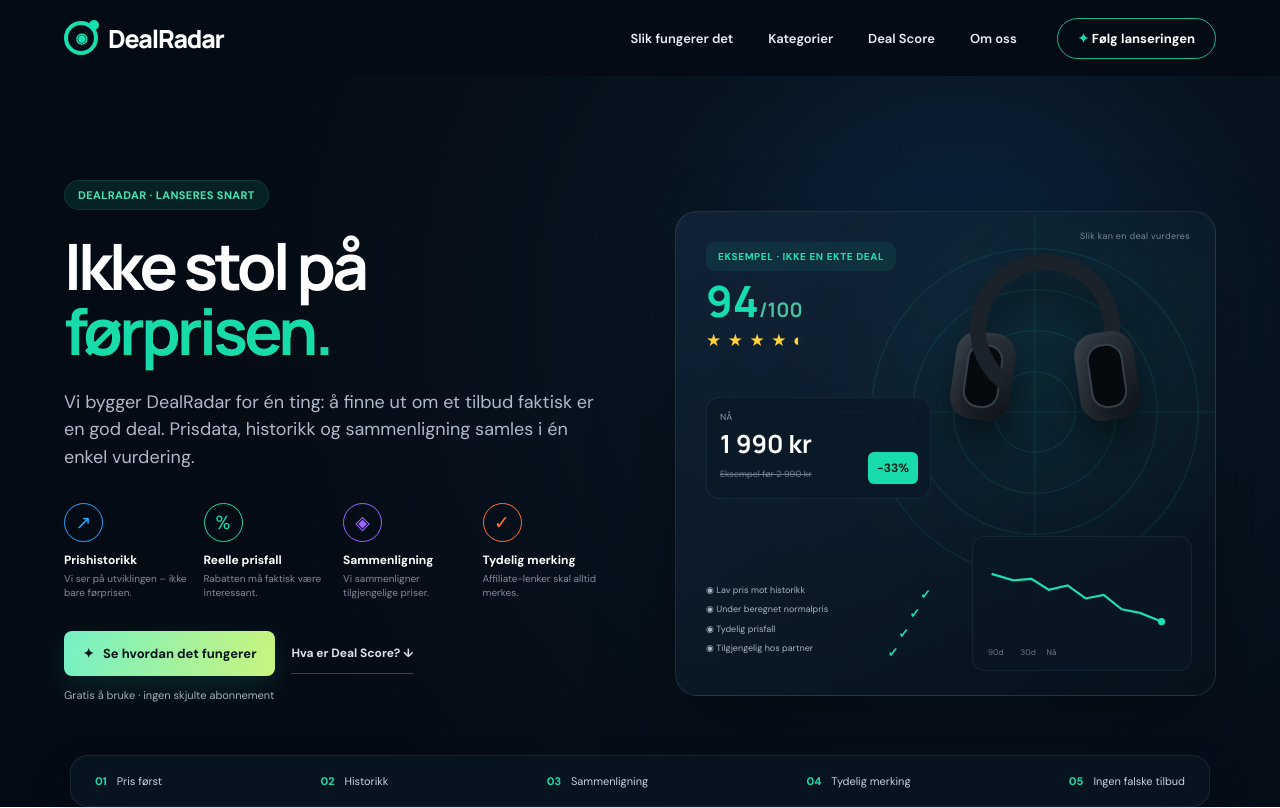
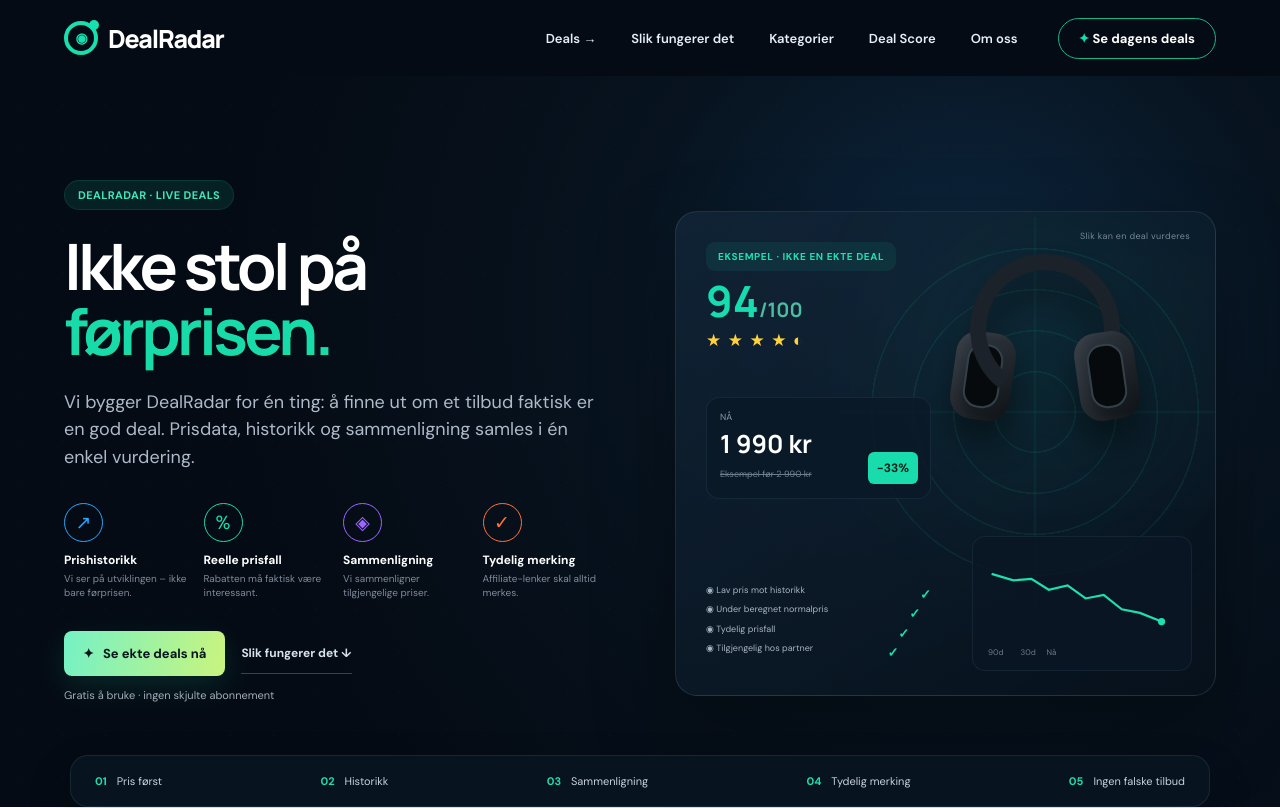
Before and after one commit to sveinolav88-oss/Dealradar, a Next.js app: page / in a window 1280 px wide. Shown: the top 808 px of the page. Built offline with nearby package versions, Linux system fonts and the light colour scheme.

Commit message:
Add prominent Deals navigation and live CTAs

```diff
--- a/app/page.tsx
+++ b/app/page.tsx
@@ -26,18 +26,18 @@
     <div className="site">
       <nav className="nav">
         <a className="brand" href="#top" aria-label="DealRadar hjem"><span className="brandmark">◉</span><span>DealRadar</span></a>
-        <div className="navlinks"><a href="#how">Slik fungerer det</a><a href="#categories">Kategorier</a><a href="#score">Deal Score</a><a href="#about">Om oss</a></div>
-        <a className="nav-cta" href="#launch"><span>✦</span> Følg lanseringen</a>
+        <div className="navlinks"><a href="/deals" className="nav-deals">Deals <span>→</span></a><a href="#how">Slik fungerer det</a><a href="#categories">Kategorier</a><a href="#score">Deal Score</a><a href="#about">Om oss</a></div>
+        <a className="nav-cta" href="/deals"><span>✦</span> Se dagens deals</a>
       </nav>
 
       <header className="hero" id="top">
         <div className="hero-inner">
           <div className="hero-copy">
-            <span className="eyebrow">DEALRADAR · LANSERES SNART</span>
+            <span className="eyebrow">DEALRADAR · LIVE DEALS</span>
             <h1>Ikke stol på<br /><span>førprisen.</span></h1>
             <p>Vi bygger DealRadar for én ting: å finne ut om et tilbud faktisk er en god deal. Prisdata, historikk og sammenligning samles i én enkel vurdering.</p>
             <div className="features">{featureIcons.map((f, i) => <div className="feature" key={f.title}><span className={`feature-icon fi-${i}`}>{f.icon}</span><strong>{f.title}</strong><small>{f.text}</small></div>)}</div>
-            <div className="hero-actions"><a className="primary-cta" href="#how"><span>✦</span> Se hvordan det fungerer</a><a className="secondary-cta" href="#score">Hva er Deal Score? ↓</a></div>
+            <div className="hero-actions"><a className="primary-cta" href="/deals"><span>✦</span> Se ekte deals nå</a><a className="secondary-cta" href="#how">Slik fungerer det ↓</a></div>
             <span className="cta-note">Gratis å bruke · ingen skjulte abonnement</span>
           </div>
 
@@ -59,16 +59,16 @@
 
         <section className="score-section" id="score"><div className="score-card"><div className="score-copy"><span className="section-kicker">DEALRADAR SCORE</span><h2>Ett tall. Flere datapunkter.</h2><p>Deal Score skal gjøre det lett å skille et reelt prisfall fra et tilbud som bare ser bra ut i reklamen.</p><div className="score-points"><div><b>Pris</b><span>Hvordan dagens pris står mot historikken.</span></div><div><b>Historikk</b><span>Hvor lavt produktet faktisk har vært.</span></div><div><b>Konkurrenter</b><span>Hvordan prisen står mot andre butikker.</span></div></div></div><div className="score-orb"><span>EKSEMPEL</span><strong>94</strong><small>/100</small><em>STERK DEAL</em></div></div></section>
 
-        <section className="categories" id="categories"><div className="section-title left"><span>FINN DIN NESTE DEAL</span><h2>Kategorier</h2><p>Vi starter med kategorier der prisforskjeller ofte betyr mye.</p></div><div className="category-grid">{categories.map((c, i) => <a href="#launch" className="category-card" key={c}><span>{['✦','⌁','⌂','♧','◒','△'][i]}</span><strong>{c}</strong><small>Kommer ved lansering →</small></a>)}</div></section>
+        <section className="categories" id="categories"><div className="section-title left"><span>FINN DIN NESTE DEAL</span><h2>Kategorier</h2><p>Vi starter med kategorier der prisforskjeller ofte betyr mye.</p></div><div className="category-grid">{categories.map((c, i) => <a href="/deals" className="category-card" key={c}><span>{['✦','⌁','⌂','♧','◒','△'][i]}</span><strong>{c}</strong><small>Se tilgjengelige deals →</small></a>)}</div></section>
 
         <section className="principles"><div className="principle-main"><span className="section-kicker">VÅRT LØFTE</span><h2>Vi skal ikke finne flest deals.<br /><span>Vi skal finne de beste.</span></h2><p>Et tilbud er ikke automatisk bra fordi det står «−40 %». DealRadar skal belønne dokumenterte prisfall og være åpen om hva vi vet – og hva vi ikke vet.</p></div><div className="principle-list"><div><span>01</span><b>Data fremfor hype</b><small>Pris og historikk skal veie tyngre enn store prosenttall.</small></div><div><span>02</span><b>Tydelig provisjon</b><small>Affiliate-lenker merkes slik at du vet hvordan vi tjener penger.</small></div><div><span>03</span><b>Færre, bedre deals</b><small>Vi vil heller vise 20 gode enn 200 middelmådige.</small></div></div></section>
 
         <section className="faq"><div className="section-title"><span>SPØRSMÅL</span><h2>Vanlige spørsmål</h2></div><div className="faq-grid">{faqs.map(([q, a]) => <details key={q}><summary>{q}<span>+</span></summary><p>{a}</p></details>)}</div></section>
 
-        <section className="alerts" id="launch"><div className="alert-copy"><span className="pill">LANSERES SNART</span><h2>Første deals er snart klare.</h2><p>Vi kobler nå på godkjente partnerkilder og bygger motoren som skal hente produkter, følge prisutvikling og finne de mest interessante prisfallene.</p><div className="launch-box"><div className="launch-icon">✦</div><div><strong>DealRadar åpner snart</strong><span>Følg med mens vi gjør klar de første ekte dealene.</span></div></div><small>Affiliate-lenker vil alltid være tydelig merket. DealRadar skal være en tjeneste du kan stole på.</small></div><div className="phone-wrap"><div className="floating bell">✦</div><div className="floating percent">%</div><div className="phone"><div className="phone-top">◉ DealRadar <span>→</span></div><div className="phone-flame">✦</div><strong>Ny toppdeal funnet!</strong><p>Eksempel på fremtidig varsel</p><div className="phone-price">1 990 kr <span>−28%</span></div><button type="button">Se dealen →</button></div></div></section>
+        <section className="alerts" id="launch"><div className="alert-copy"><span className="pill">LIVE</span><h2>Finn deals som faktisk er gode.</h2><p>DealRadar kobler på godkjente partnerkilder og analyserer produkter etter pris, historikk, sammenligning og tilgjengelighet.</p><div className="launch-box"><div className="launch-icon">✦</div><div><strong>Se dagens deals</strong><span>Produkter som passerer DealRadar-motoren vises på deals-siden.</span></div></div><small>Affiliate-lenker vil alltid være tydelig merket. DealRadar skal være en tjeneste du kan stole på.</small></div><div className="phone-wrap"><div className="floating bell">✦</div><div className="floating percent">%</div><div className="phone"><div className="phone-top">◉ DealRadar <span>→</span></div><div className="phone-flame">✦</div><strong>Ny toppdeal funnet!</strong><p>Eksempel på fremtidig varsel</p><div className="phone-price">1 990 kr <span>−28%</span></div><a href="/deals">Se deals →</a></div></div></section>
       </main>
 
-      <footer className="footer" id="about"><div className="footer-brand"><span className="brandmark">◉</span><div><b>DealRadar</b><p>Vi finner deals som faktisk er gode.<br />Basert på data. Ikke syns.</p></div></div><div className="footer-links"><a href="#how">Slik fungerer det</a><a href="#categories">Kategorier</a><a href="/personvern">Personvern</a><a href="/affiliate">Affiliate-disclosure</a><a href="mailto:hei@dealradar.no">Kontakt</a></div><div className="copyright">© 2026 DealRadar.no<br />Alle rettigheter reservert.</div></footer>
+      <footer className="footer" id="about"><div className="footer-brand"><span className="brandmark">◉</span><div><b>DealRadar</b><p>Vi finner deals som faktisk er gode.<br />Basert på data. Ikke syns.</p></div></div><div className="footer-links"><a href="/deals">Alle deals</a><a href="#how">Slik fungerer det</a><a href="#categories">Kategorier</a><a href="/personvern">Personvern</a><a href="/affiliate">Affiliate-disclosure</a><a href="mailto:hei@dealradar.no">Kontakt</a></div><div className="copyright">© 2026 DealRadar.no<br />Alle rettigheter reservert.</div></footer>
     </div>
   );
 }
```
